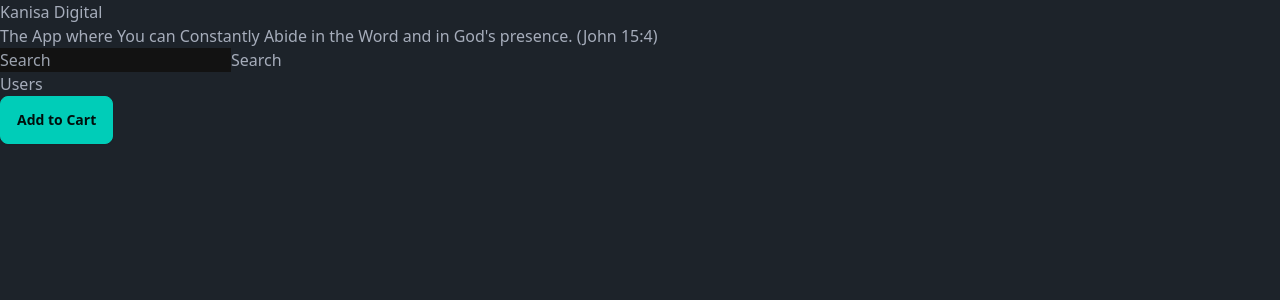
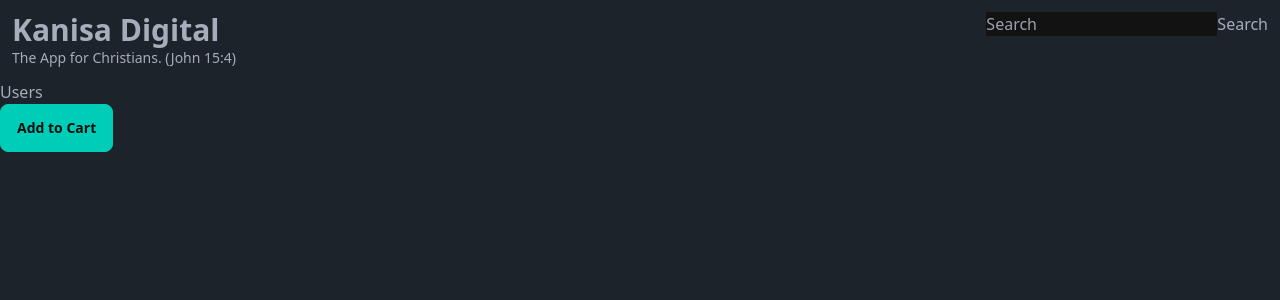
Before and after one commit to dexterbrian/Kanisa-Digital, a Next.js app: page / in a window 1280 px wide. Shown: the top 300 px of the page. Built offline with nearby package versions, Linux system fonts and the light colour scheme.

Commit message:
Styled the navbar

```diff
--- a/app/components/NavBar.tsx
+++ b/app/components/NavBar.tsx
@@ -3,12 +3,10 @@
 
 const NavBar = () => {
   return (
-    <div id="navBar">
-        <div id="appTitle">
-            <h1>Kanisa Digital</h1>
-        </div>
-        <div id="appSubtitle">
-            <p>The App where You can Constantly Abide in the Word and in God's presence. (John 15:4)</p>
+    <div id="navBar" className='m-3 flex flex-row justify-between'>
+        <div>
+            <h1 id="appTitle" className='text-3xl'><strong>Kanisa Digital</strong></h1>
+            <p id='appSubtitle' className='text-sm'>The App for Christians. (John 15:4)</p>
         </div>
         <SearchInput />
     </div>
```
